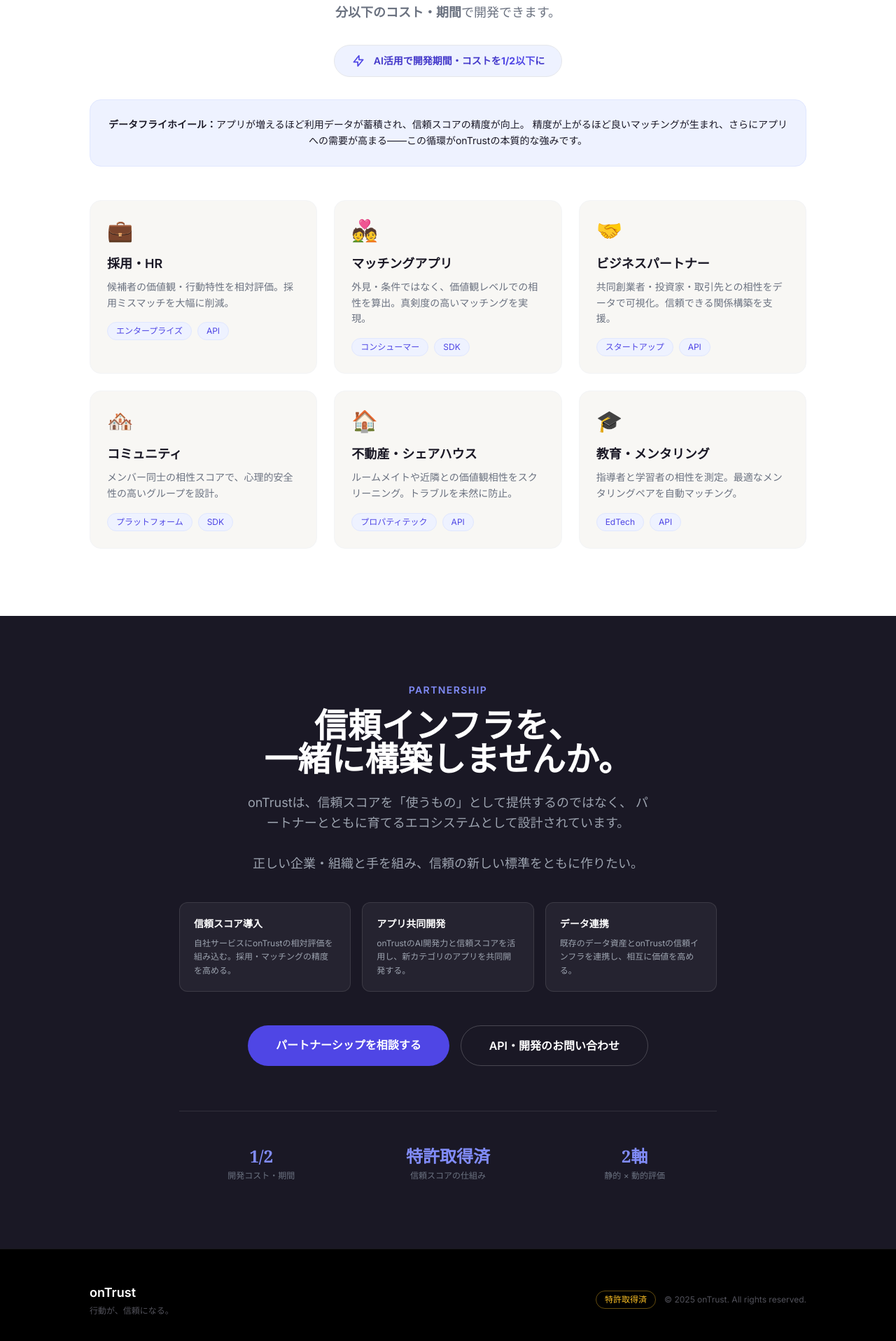
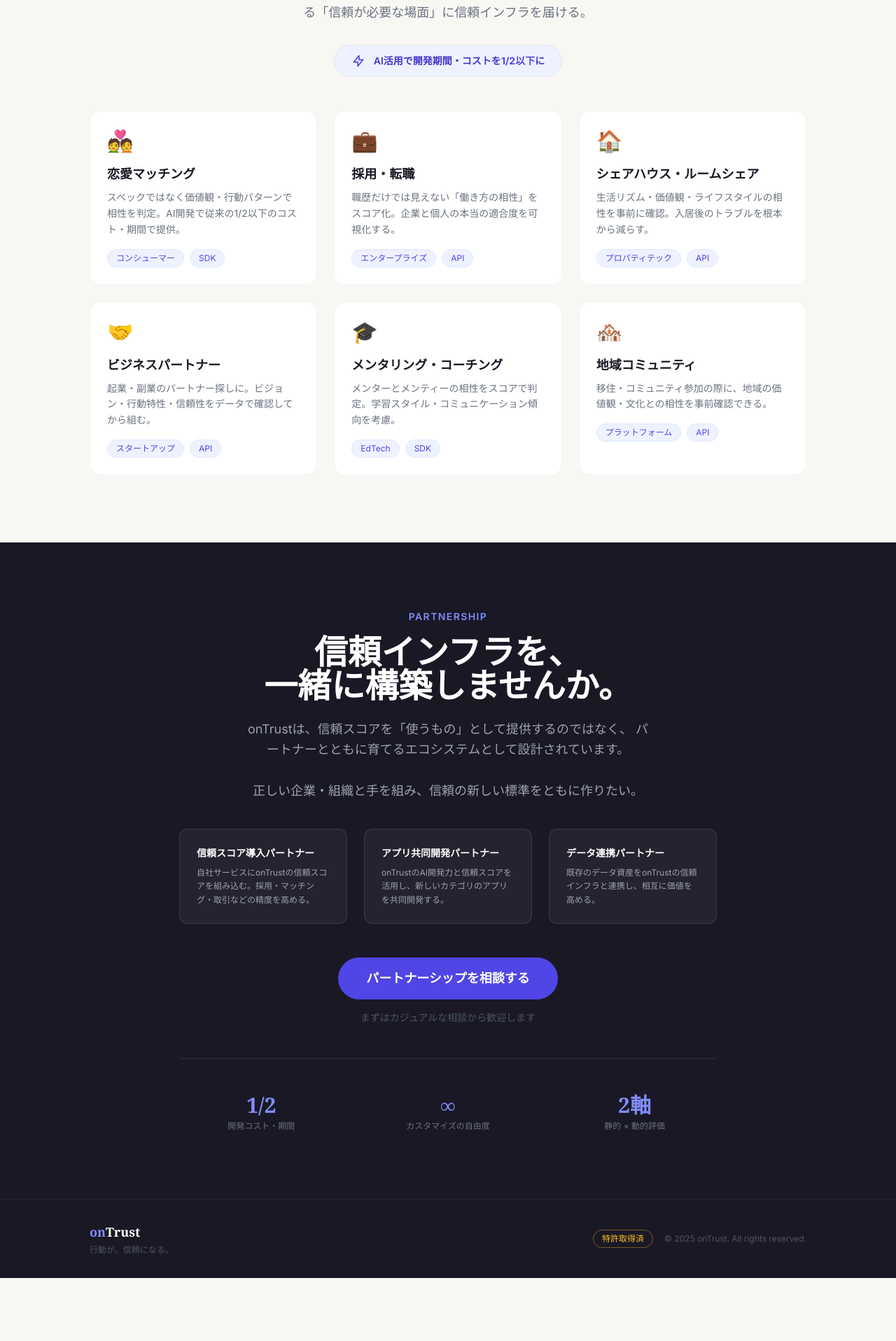
Before and after one commit to Rio2Ryo/ontrust-hp, a Next.js app: page / in a window 1280 px wide. Shown: the part 2713-4629 px from the top of the page at 70% size. After the commit the page ends 4539 px from the top, so only its background shows below. Built offline with nearby package versions, Linux system fonts and the light colour scheme.

Commit message:
fix: restore cream/indigo design with updated content (story, flywheel, partnership)

```diff
--- a/src/components/Applications.tsx
+++ b/src/components/Applications.tsx
@@ -1,60 +1,60 @@
 const apps = [
   {
+    emoji: "💑",
+    title: "恋愛マッチング",
+    desc: "スペックではなく価値観・行動パターンで相性を判定。AI開発で従来の1/2以下のコスト・期間で提供。",
+    tags: ["コンシューマー", "SDK"],
+  },
+  {
     emoji: "💼",
-    title: "採用・HR",
-    desc: "候補者の価値観・行動特性を相対評価。採用ミスマッチを大幅に削減。",
+    title: "採用・転職",
+    desc: "職歴だけでは見えない「働き方の相性」をスコア化。企業と個人の本当の適合度を可視化する。",
     tags: ["エンタープライズ", "API"],
   },
   {
-    emoji: "💑",
-    title: "マッチングアプリ",
-    desc: "外見・条件ではなく、価値観レベルでの相性を算出。真剣度の高いマッチングを実現。",
-    tags: ["コンシューマー", "SDK"],
+    emoji: "🏠",
+    title: "シェアハウス・ルームシェア",
+    desc: "生活リズム・価値観・ライフスタイルの相性を事前に確認。入居後のトラブルを根本から減らす。",
+    tags: ["プロパティテック", "API"],
   },
   {
     emoji: "🤝",
     title: "ビジネスパートナー",
-    desc: "共同創業者・投資家・取引先との相性をデータで可視化。信頼できる関係構築を支援。",
+    desc: "起業・副業のパートナー探しに。ビジョン・行動特性・信頼性をデータで確認してから組む。",
     tags: ["スタートアップ", "API"],
   },
   {
-    emoji: "🏘️",
-    title: "コミュニティ",
-    desc: "メンバー同士の相性スコアで、心理的安全性の高いグループを設計。",
-    tags: ["プラットフォーム", "SDK"],
+    emoji: "🎓",
+    title: "メンタリング・コーチング",
+    desc: "メンターとメンティーの相性をスコアで判定。学習スタイル・コミュニケーション傾向を考慮。",
+    tags: ["EdTech", "SDK"],
   },
   {
-    emoji: "🏠",
-    title: "不動産・シェアハウス",
-    desc: "ルームメイトや近隣との価値観相性をスクリーニング。トラブルを未然に防止。",
-    tags: ["プロパティテック", "API"],
-  },
-  {
-    emoji: "🎓",
-    title: "教育・メンタリング",
-    desc: "指導者と学習者の相性を測定。最適なメンタリングペアを自動マッチング。",
-    tags: ["EdTech", "API"],
+    emoji: "🏘️",
+    title: "地域コミュニティ",
+    desc: "移住・コミュニティ参加の際に、地域の価値観・文化との相性を事前確認できる。",
+    tags: ["プラットフォーム", "API"],
   },
 ];
 
 export default function Applications() {
   return (
-    <section id="applications" className="py-24 px-6 bg-white">
+    <section id="applications" className="py-24 px-6 bg-cream">
       <div className="max-w-5xl mx-auto">
         <div className="text-center mb-8">
           <p className="text-trust-600 text-sm font-semibold tracking-widest uppercase mb-3">Applications</p>
           <h2 className="font-serif-jp text-4xl font-bold text-ink mb-5">
-            あらゆる場面で
-            <span className="text-trust-600">活用できる</span>
+            AI駆動で展開する、
+            <span className="text-trust-600">信頼スコアの活用領域</span>
           </h2>
           <p className="text-gray-500 text-lg max-w-xl mx-auto">
-            onTrustエンジンをベースに、用途別のカスタマイズアプリを
-            <strong>通常の半分以下のコスト・期間</strong>で開発できます。
+            従来の<strong>半分以下のコスト・期間</strong>でカスタマイズアプリを開発。
+            あらゆる「信頼が必要な場面」に信頼インフラを届ける。
           </p>
         </div>
 
         {/* AI Development highlight */}
-        <div className="flex justify-center mb-8">
+        <div className="flex justify-center mb-12">
           <div className="inline-flex items-center gap-3 bg-trust-50 border border-trust-200 rounded-full px-6 py-3">
             <svg className="w-5 h-5 text-trust-600" fill="none" viewBox="0 0 24 24" stroke="currentColor">
               <path strokeLinecap="round" strokeLinejoin="round" strokeWidth={2}
@@ -66,20 +66,11 @@
           </div>
         </div>
 
-        {/* Flywheel note */}
-        <div className="bg-trust-50 border border-trust-100 rounded-2xl p-6 mb-12 text-center">
-          <p className="text-trust-800 text-sm leading-relaxed">
-            <span className="font-bold">データフライホイール：</span>
-            アプリが増えるほど利用データが蓄積され、信頼スコアの精度が向上。
-            精度が上がるほど良いマッチングが生まれ、さらにアプリへの需要が高まる——この循環がonTrustの本質的な強みです。
-          </p>
-        </div>
-
         <div className="grid sm:grid-cols-2 md:grid-cols-3 gap-6">
           {apps.map((app, i) => (
             <div
               key={i}
-              className="bg-cream border border-gray-100 rounded-2xl p-6 hover:border-trust-300 hover:shadow-md transition-all"
+              className="bg-white border border-gray-100 rounded-2xl p-6 hover:border-trust-300 hover:shadow-md transition-all"
             >
               <div className="text-3xl mb-4">{app.emoji}</div>
               <h3 className="font-semibold text-ink text-lg mb-2">{app.title}</h3>
--- a/src/components/CTA.tsx
+++ b/src/components/CTA.tsx
@@ -1,10 +1,11 @@
 export default function CTA() {
   return (
-    <section id="contact" className="py-24 px-6 bg-ink text-white">
+    <section id="partnership" className="py-24 px-6 bg-ink text-white">
       <div className="max-w-3xl mx-auto text-center">
         <p className="text-trust-400 text-sm font-semibold tracking-widest uppercase mb-4">Partnership</p>
-        <h2 className="font-serif-jp text-4xl md:text-5xl font-bold mb-6">
-          信頼インフラを、<br />一緒に構築しませんか。
+        <h2 className="font-serif-jp text-4xl md:text-5xl font-bold mb-6 leading-tight">
+          信頼インフラを、<br />
+          一緒に構築しませんか。
         </h2>
         <p className="text-gray-400 text-lg leading-relaxed mb-10 max-w-xl mx-auto">
           onTrustは、信頼スコアを「使うもの」として提供するのではなく、
@@ -14,52 +15,45 @@
         </p>
 
         {/* Partnership types */}
-        <div className="grid sm:grid-cols-3 gap-4 mb-12 text-left">
+        <div className="grid sm:grid-cols-3 gap-6 mb-12 text-left">
           {[
             {
-              title: "信頼スコア導入",
-              desc: "自社サービスにonTrustの相対評価を組み込む。採用・マッチングの精度を高める。",
+              title: "信頼スコア導入パートナー",
+              desc: "自社サービスにonTrustの信頼スコアを組み込む。採用・マッチング・取引などの精度を高める。",
             },
             {
-              title: "アプリ共同開発",
-              desc: "onTrustのAI開発力と信頼スコアを活用し、新カテゴリのアプリを共同開発する。",
+              title: "アプリ共同開発パートナー",
+              desc: "onTrustのAI開発力と信頼スコアを活用し、新しいカテゴリのアプリを共同開発する。",
             },
             {
-              title: "データ連携",
-              desc: "既存のデータ資産とonTrustの信頼インフラを連携し、相互に価値を高める。",
+              title: "データ連携パートナー",
+              desc: "既存のデータ資産をonTrustの信頼インフラと連携し、相互に価値を高める。",
             },
           ].map((item, i) => (
-            <div key={i} className="bg-white/5 rounded-xl p-5 border border-white/10">
+            <div key={i} className="bg-white/5 rounded-xl p-6 border border-white/10 hover:border-trust-500/40 transition-colors">
               <h3 className="font-semibold mb-2 text-sm text-trust-300">{item.title}</h3>
               <p className="text-gray-400 text-xs leading-relaxed">{item.desc}</p>
             </div>
           ))}
         </div>
 
-        <div className="flex flex-col sm:flex-row gap-4 justify-center mb-16">
-          <a
-            href="mailto:hello@ontrust.ai"
-            className="bg-trust-600 hover:bg-trust-500 text-white font-semibold px-10 py-4 rounded-full transition-colors"
-          >
-            パートナーシップを相談する
-          </a>
-          <a
-            href="mailto:api@ontrust.ai"
-            className="border border-white/20 hover:border-trust-400 text-white font-semibold px-10 py-4 rounded-full transition-colors"
-          >
-            API・開発のお問い合わせ
-          </a>
-        </div>
+        <a
+          href="mailto:hello@ontrust.jp"
+          className="inline-block bg-trust-600 hover:bg-trust-500 text-white font-semibold px-10 py-4 rounded-full transition-colors text-lg"
+        >
+          パートナーシップを相談する
+        </a>
+        <p className="text-gray-600 text-sm mt-4">まずはカジュアルな相談から歓迎します</p>
 
         {/* Metrics */}
-        <div className="grid grid-cols-3 gap-8 border-t border-white/10 pt-12">
+        <div className="grid grid-cols-3 gap-8 border-t border-white/10 pt-12 mt-12">
           {[
             { num: "1/2", label: "開発コスト・期間" },
-            { num: "特許取得済", label: "信頼スコアの仕組み" },
+            { num: "∞", label: "カスタマイズの自由度" },
             { num: "2軸", label: "静的 × 動的評価" },
           ].map((m) => (
             <div key={m.label} className="text-center">
-              <p className="font-serif-jp text-2xl font-bold text-trust-400 mb-1">{m.num}</p>
+              <p className="font-serif-jp text-3xl font-bold text-trust-400 mb-1">{m.num}</p>
               <p className="text-gray-500 text-xs">{m.label}</p>
             </div>
           ))}
--- a/src/components/Footer.tsx
+++ b/src/components/Footer.tsx
@@ -1,13 +1,15 @@
 export default function Footer() {
   return (
-    <footer className="bg-black text-zinc-600 px-6 py-12 border-t border-zinc-900">
-      <div className="max-w-5xl mx-auto flex flex-col md:flex-row justify-between items-center gap-6">
+    <footer className="bg-ink border-t border-white/5 py-8 px-6">
+      <div className="max-w-5xl mx-auto flex flex-col md:flex-row justify-between items-center gap-4">
         <div>
-          <p className="text-white font-semibold text-lg mb-1">onTrust</p>
-          <p className="text-xs">行動が、信頼になる。</p>
+          <p className="font-serif-jp font-bold text-trust-400 text-lg">
+            on<span className="text-white">Trust</span>
+          </p>
+          <p className="text-gray-600 text-xs mt-1">行動が、信頼になる。</p>
         </div>
-        <div className="flex items-center gap-3 text-xs">
-          <span className="px-3 py-1 rounded-full border border-amber-400/40 text-amber-400">特許取得済</span>
+        <div className="flex items-center gap-4 text-xs text-gray-600">
+          <span className="px-3 py-1 rounded-full border border-amber-400/40 text-amber-400 text-xs">特許取得済</span>
           <span>© 2025 onTrust. All rights reserved.</span>
         </div>
       </div>
```
